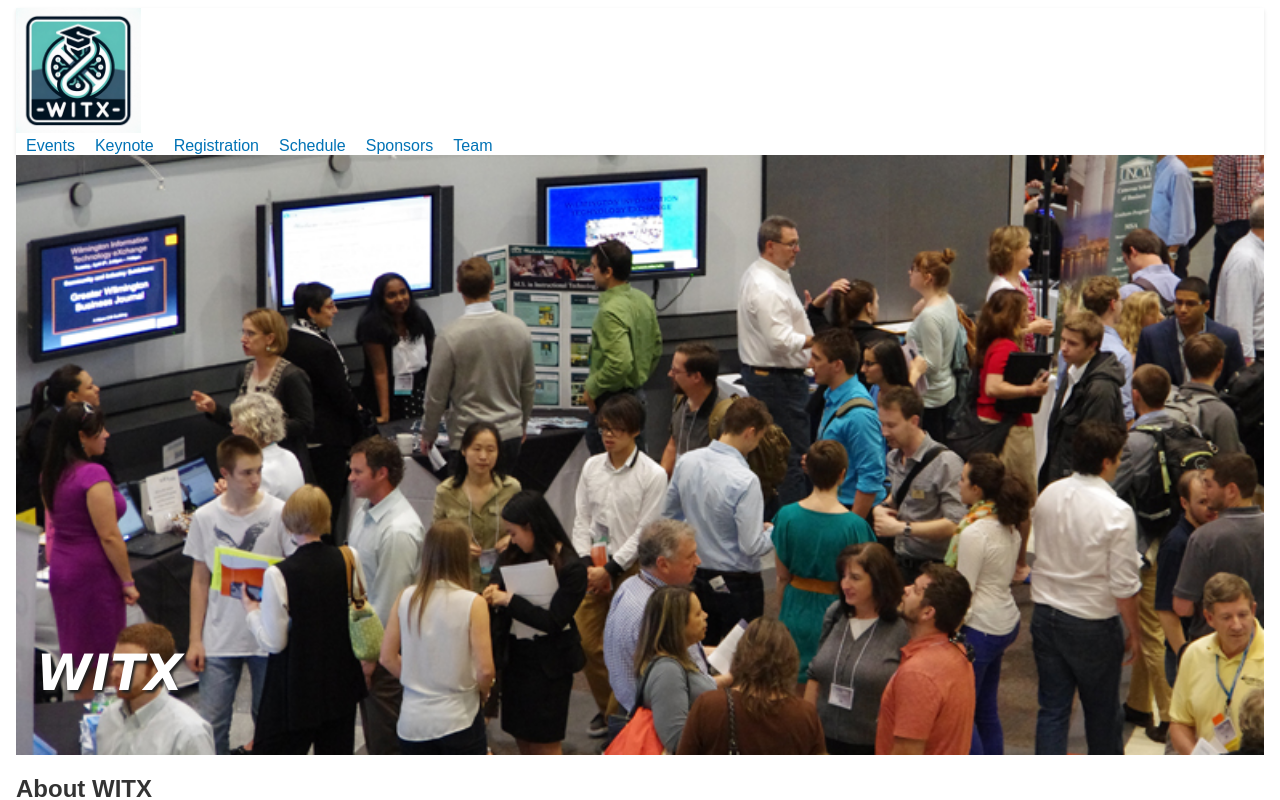
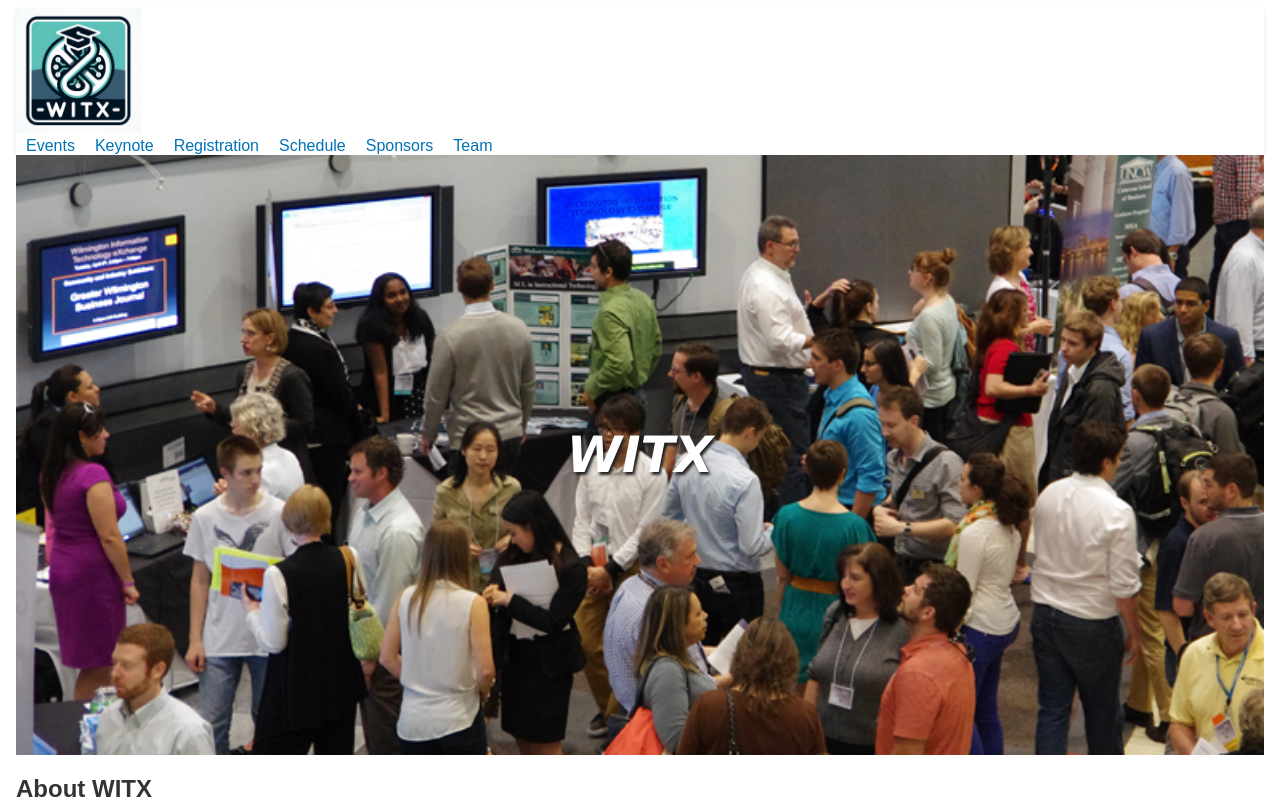
Before and after one commit to leoemre/leoemre.github.io, an Angular app: page / in a window 1280 px wide. Shown: the top 800 px of the page. Built offline with nearby package versions, Linux system fonts and the light colour scheme.

Commit message:
hero section header changes to size

```diff
--- a/src/styles.less
+++ b/src/styles.less
@@ -39,8 +39,7 @@ nav a:hover {
   color: #fff;
   text-shadow: 2px 3px 3px #222;
   display: inline-block;
-  padding-right: 85%;
-  padding-top: 35%;
+
 }
 .footer {
   background-color: #f5f5f5;
```
Also changed, not shown: 5 other files (tests, documents, lock files or other folders).
